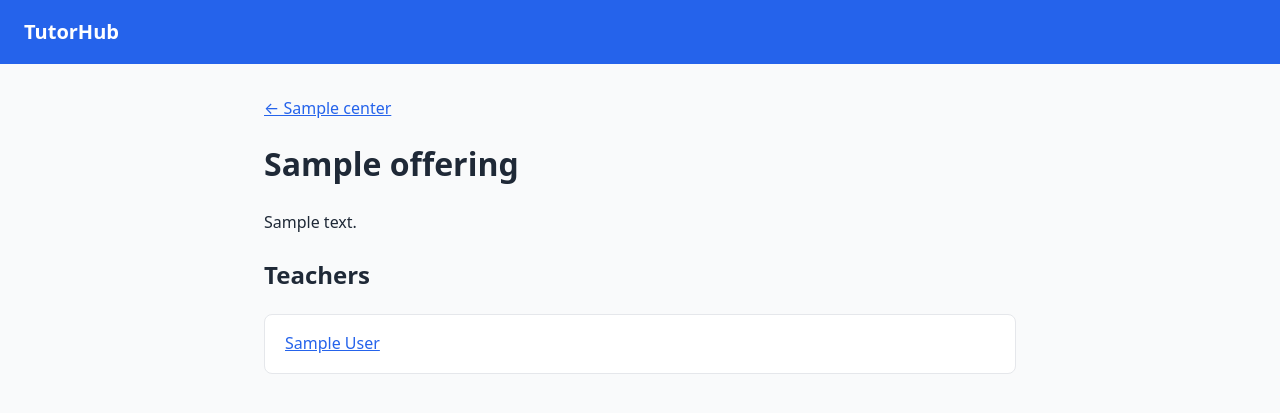
After one commit to 1sosahale-stack/tutorhub, a Django app: page /offerings/1/ in a window 1280 px wide. The commit adds this page. Shown: the top 413 px of the page. Run offline with Django 5.2, Linux system fonts and the light colour scheme; tables that the repository leaves empty hold one stand-in row (values such as "Sample post").

Commit message:
Add Teacher model, offering and teacher pages

```diff
--- a/centers/models.py
+++ b/centers/models.py
@@ -1,3 +1,4 @@
+from django.conf import settings
 from django.db import models
 from django.utils.text import slugify
 
@@ -27,3 +28,23 @@ class Offering(models.Model):
 
     def __str__(self):
         return f"{self.name} ({self.center.name})"
+
+class Teacher(models.Model):
+    center = models.ForeignKey(
+        Center, on_delete=models.CASCADE, related_name="teachers"
+    )
+    user = models.OneToOneField(
+        settings.AUTH_USER_MODEL,
+        null=True,
+        blank=True,
+        on_delete=models.SET_NULL,
+        help_text="Login account for this teacher (used later for schedule editing).",
+    )
+    name = models.CharField(max_length=120)
+    bio = models.TextField(blank=True)
+    offerings = models.ManyToManyField(
+        Offering, related_name="teachers", blank=True
+    )
+
+    def __str__(self):
+        return f"{self.name} ({self.center.name})"
--- /dev/null
+++ b/centers/templates/centers/offering_detail.html
@@ -0,0 +1,16 @@
+{% extends "centers/base.html" %}
+{% block title %}{{ offering.name }} | TutorHub{% endblock %}
+{% block content %}
+  <p><a href="{% url 'center_detail' offering.center.slug %}">&larr; {{ offering.center.name }}</a></p>
+  <h1>{{ offering.name }}</h1>
+  <p>{{ offering.description }}</p>
+
+  <h2>Teachers</h2>
+  {% for teacher in offering.teachers.all %}
+    <div class="card">
+      <a href="{% url 'teacher_detail' teacher.pk %}">{{ teacher.name }}</a>
+    </div>
+  {% empty %}
+    <p>No teachers listed for this yet.</p>
+  {% endfor %}
+{% endblock %}
--- a/centers/urls.py
+++ b/centers/urls.py
@@ -4,4 +4,6 @@ from . import views
 urlpatterns = [
     path("", views.home, name="home"),
     path("centers/<slug:slug>/", views.center_detail, name="center_detail"),
+    path("offerings/<int:pk>/", views.offering_detail, name="offering_detail"),
+    path("teachers/<int:pk>/", views.teacher_detail, name="teacher_detail"),
 ]
--- a/centers/views.py
+++ b/centers/views.py
@@ -1,5 +1,5 @@
 from django.shortcuts import render, get_object_or_404
-from .models import Center
+from .models import Center, Offering, Teacher
 
 
 def home(request):
@@ -10,3 +10,13 @@ def home(request):
 def center_detail(request, slug):
     center = get_object_or_404(Center, slug=slug)
     return render(request, "centers/center_detail.html", {"center": center})
+
+
+def offering_detail(request, pk):
+    offering = get_object_or_404(Offering, pk=pk)
+    return render(request, "centers/offering_detail.html", {"offering": offering})
+
+
+def teacher_detail(request, pk):
+    teacher = get_object_or_404(Teacher, pk=pk)
+    return render(request, "centers/teacher_detail.html", {"teacher": teacher})
```
Also changed, not shown: centers/admin.py (+8 -1 lines), centers/templates/centers/center_detail.html (+9 -7 lines), centers/templates/centers/teacher_detail.html (added, +16 -0 lines), centers/migrations/0002_teacher.py (added).
